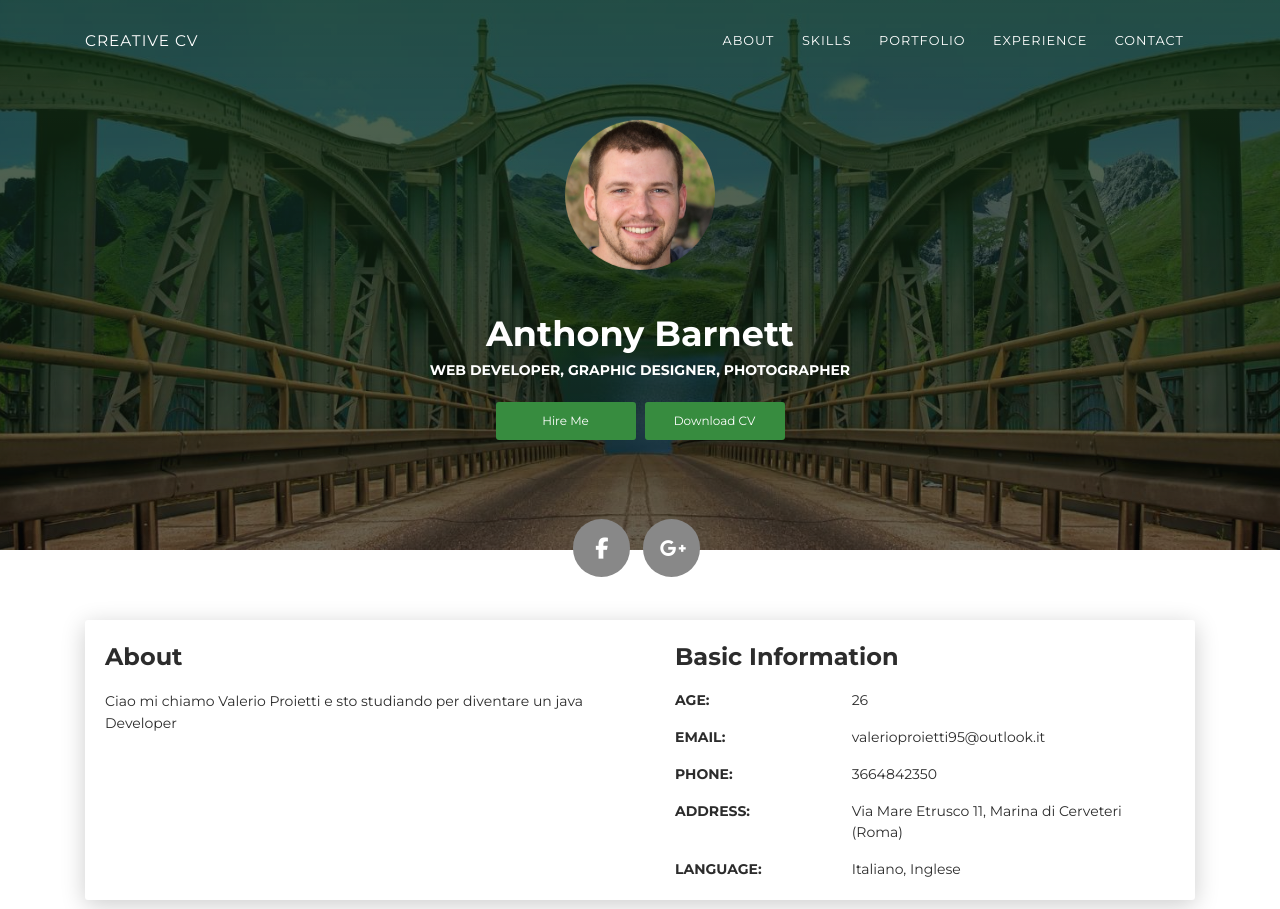
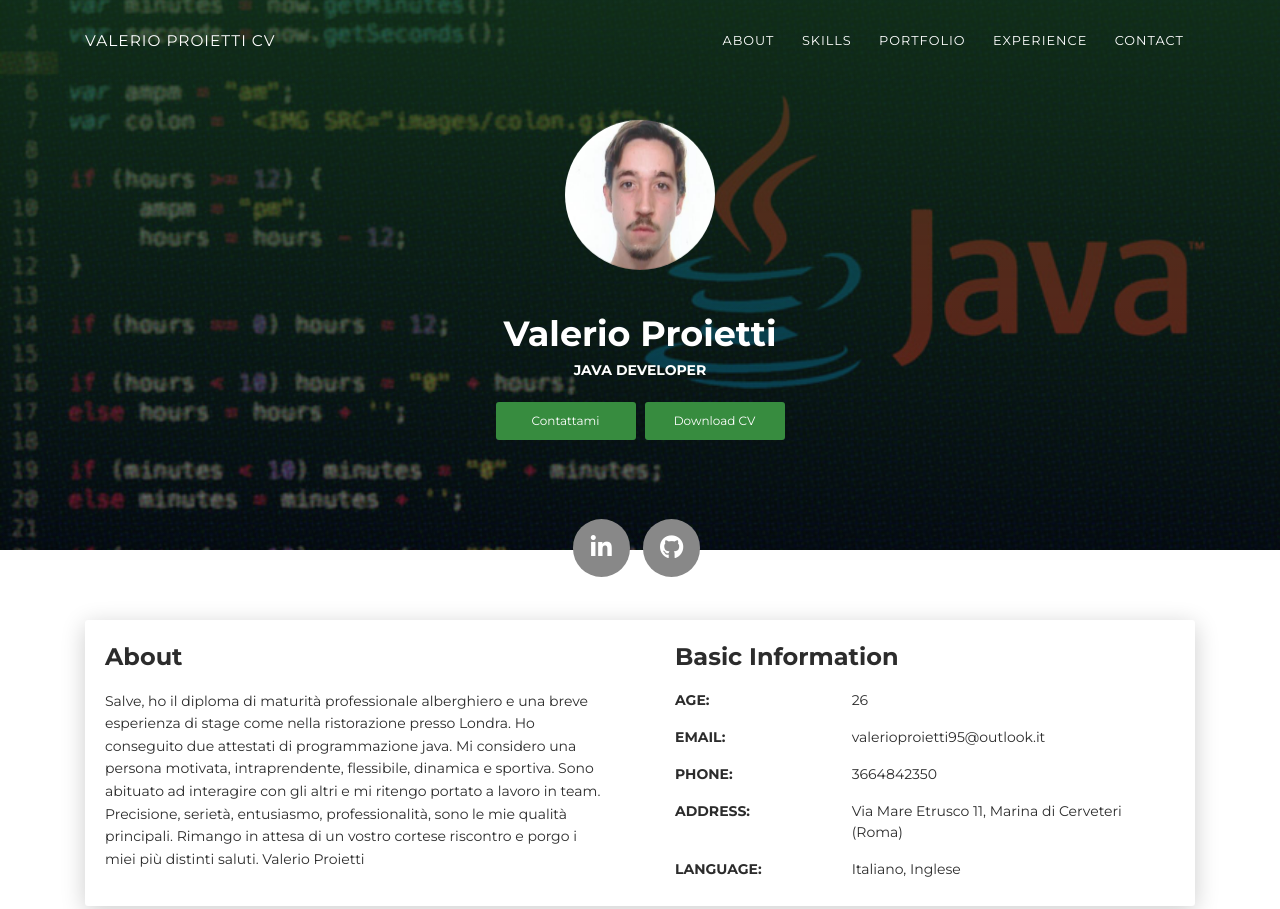
Before and after one commit to Valerio95/Valerio95.github.io, a plain HTML site: page index.html in a window 1280 px wide. Shown: the top 909 px of the page. Drawn offline with Linux system fonts and the light colour scheme.

Commit message:
cambio icone e foto

```diff
--- a/index.html
+++ b/index.html
@@ -10,6 +10,7 @@
     <link href="css/aos.css?ver=1.1.0" rel="stylesheet">
     <link href="css/bootstrap.min.css?ver=1.1.0" rel="stylesheet">
     <link href="css/main.css?ver=1.1.0" rel="stylesheet">
+    <link href="https://use.fontawesome.com/releases/v5.7.0/css/all.css" rel="stylesheet">
     <noscript>
       <style type="text/css">
         [data-aos] {
@@ -24,7 +25,7 @@
       <div class="profile-page sidebar-collapse">
         <nav class="navbar navbar-expand-lg fixed-top navbar-transparent bg-primary" color-on-scroll="400">
           <div class="container">
-            <div class="navbar-translate"><a class="navbar-brand" href="#" rel="tooltip">Creative CV</a>
+            <div class="navbar-translate"><a class="navbar-brand" href="#" rel="tooltip">Valerio Proietti CV</a>
               <button class="navbar-toggler navbar-toggler" type="button" data-toggle="collapse" data-target="#navigation" aria-controls="navigation" aria-expanded="false" aria-label="Toggle navigation"><span class="navbar-toggler-bar bar1"></span><span class="navbar-toggler-bar bar2"></span><span class="navbar-toggler-bar bar3"></span></button>
             </div>
             <div class="collapse navbar-collapse justify-content-end" id="navigation">
@@ -45,18 +46,19 @@
 <div class="profile-page">
   <div class="wrapper">
     <div class="page-header page-header-small" filter-color="green">
-      <div class="page-header-image" data-parallax="true" style="background-image: url('images/cc-bg-1.jpg')"></div>
+      <div class="page-header-image" data-parallax="true" style="background-image: url('images/javaImg.jpg')"></div>
       <div class="container">
         <div class="content-center">
-          <div class="cc-profile-image"><a href="#"><img src="images/anthony.jpg" alt="Image"/></a></div>
-          <div class="h2 title">Anthony Barnett</div>
-          <p class="category text-white">Web Developer, Graphic Designer,  Photographer</p><a class="btn btn-primary smooth-scroll mr-2" href="#contact" data-aos="zoom-in" data-aos-anchor="data-aos-anchor">Hire Me</a><a class="btn btn-primary" href="#" data-aos="zoom-in" data-aos-anchor="data-aos-anchor">Download CV</a>
+          <div class="cc-profile-image"><a href="#"><img src="images/miaFoto.png" alt="Image"/></a></div>
+          <div class="h2 title">Valerio Proietti</div>
+          <p class="category text-white">Java Developer</p>
+          <a class="btn btn-primary smooth-scroll mr-2" href="#contact" data-aos="zoom-in" data-aos-anchor="data-aos-anchor">Contattami</a><a class="btn btn-primary" href="#" data-aos="zoom-in" data-aos-anchor="data-aos-anchor">Download CV</a>
         </div>
       </div>
       <div class="section">
         <div class="container">
-          <div class="button-container"><a class="btn btn-default btn-round btn-lg btn-icon" href="#" rel="tooltip" title="Follow me on Facebook"><i class="fa fa-facebook"></i></a>
-            <a class="btn btn-default btn-round btn-lg btn-icon" href="#" rel="tooltip" title="Follow me on Google+"><i class="fa fa-google-plus"></i></a>
+          <div class="button-container"><a class="btn btn-default btn-round btn-lg btn-icon" href="www.linkedin.com/in/valerio-proietti" rel="tooltip" title="Follow me on linkedin"><i class="fab fa-linkedin-in" id="social"></i></a>
+            <a class="btn btn-default btn-round btn-lg btn-icon" href="https://github.com/Valerio95" rel="tooltip" title="Follow me on github"><i class="fab fa-github" id="social"></i></a>
             </div>
         </div>
       </div>
@@ -70,7 +72,13 @@
         <div class="col-lg-6 col-md-12">
           <div class="card-body">
             <div class="h4 mt-0 title">About</div>
-            <p>Ciao mi chiamo Valerio Proietti e sto studiando per diventare un java Developer</p>
+            <p>Salve,
+              ho il diploma di maturità professionale alberghiero e una breve esperienza di stage come nella ristorazione presso Londra.
+              Ho conseguito due attestati di programmazione java.
+              Mi considero una persona motivata, intraprendente, flessibile, dinamica e sportiva. Sono abituato ad interagire con gli altri e mi ritengo portato a lavoro in team.
+              Precisione, serietà, entusiasmo, professionalità, sono le mie qualità principali.
+              Rimango in attesa di un vostro cortese riscontro e porgo i miei più distinti saluti.
+              Valerio Proietti</p>
           </div>
         </div>
         <div class="col-lg-6 col-md-12">
```
Also changed, not shown: css/main.css, images/anthony.jpg (deleted), images/cc-bg-1.jpg (deleted), images/graphic-design-1.jpg (deleted), images/graphic-design-2.jpg (deleted), images/graphic-design-3.jpg (deleted), images/graphic-design-4.jpg (deleted), images/javaImg.jpg (added), images/miaFoto.png (added), images/photography-1.jpg (deleted), images/photography-2.jpg (deleted), images/photography-3.jpg (deleted), images/photography-4.jpg (deleted), images/reference-image-1.jpg (deleted), 2 more files.
